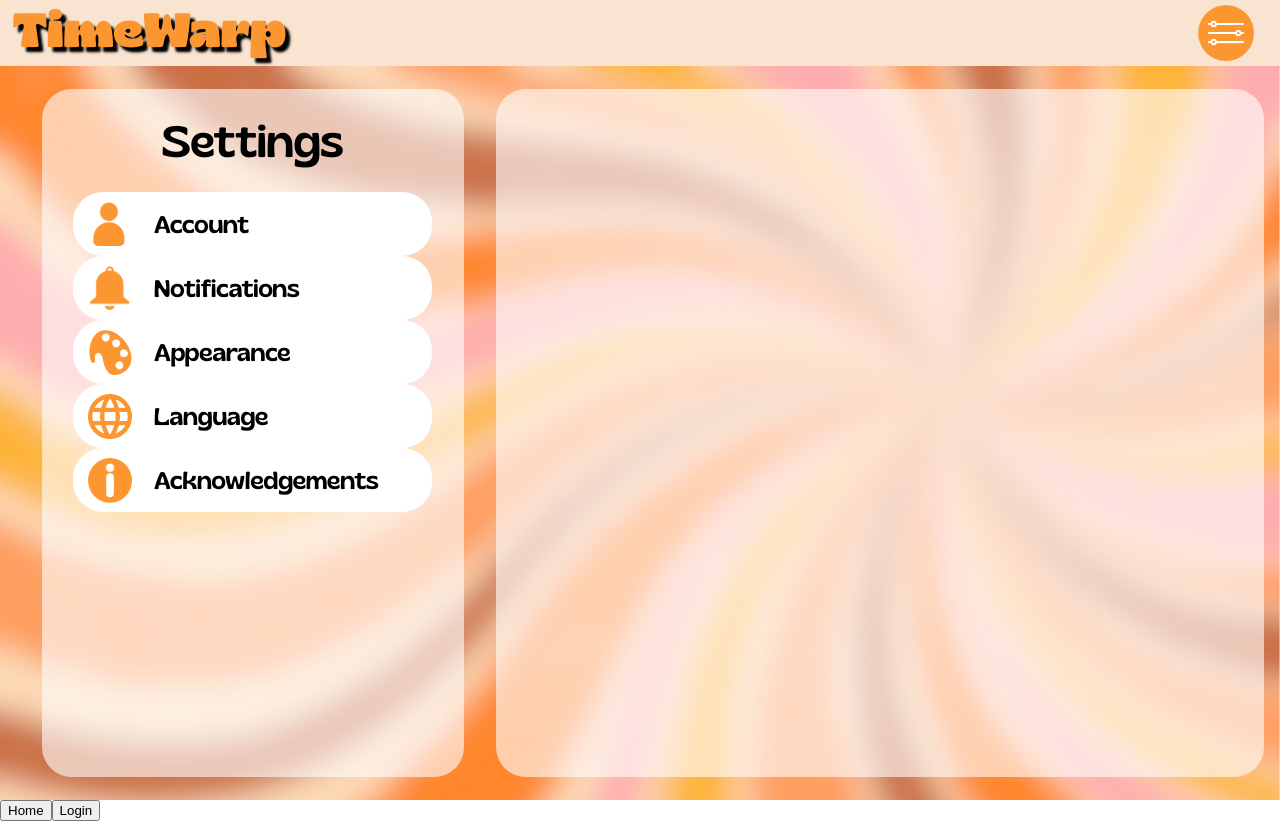
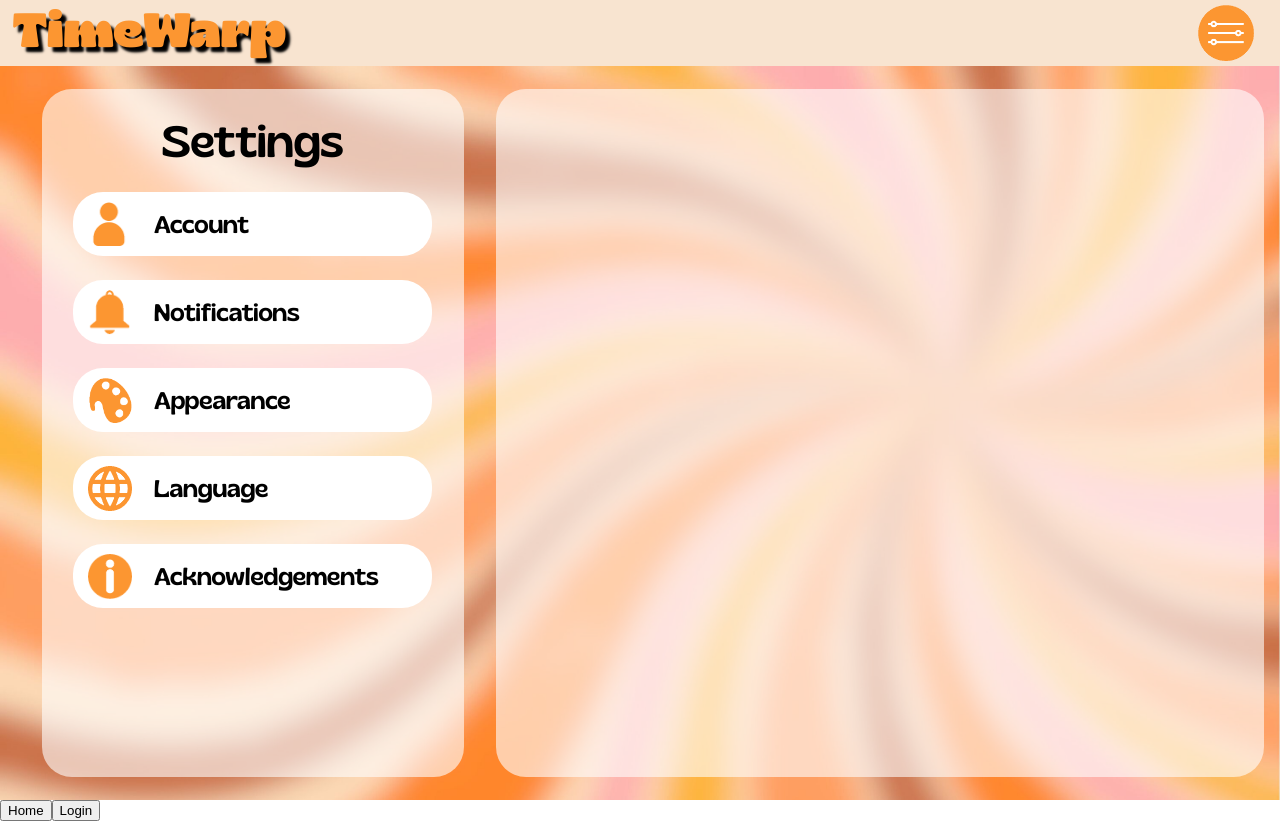
Before and after one commit to Yulgoat/TimeWarp, an Angular app in the folder client/front/: page /settings in a window 1280 px wide. Built offline with nearby package versions, Linux system fonts and the light colour scheme.

Commit message:
Apply 1 suggestion(s) to 1 file(s)

```diff
--- a/client/front/src/app/components/settings/settings.component.css
+++ b/client/front/src/app/components/settings/settings.component.css
@@ -92,6 +92,7 @@
     align-items: center;
     font-size: 3vh;
     cursor: pointer;
+    margin-bottom: 1em;
 }
 
 .settings_choice_list_bis{
```
